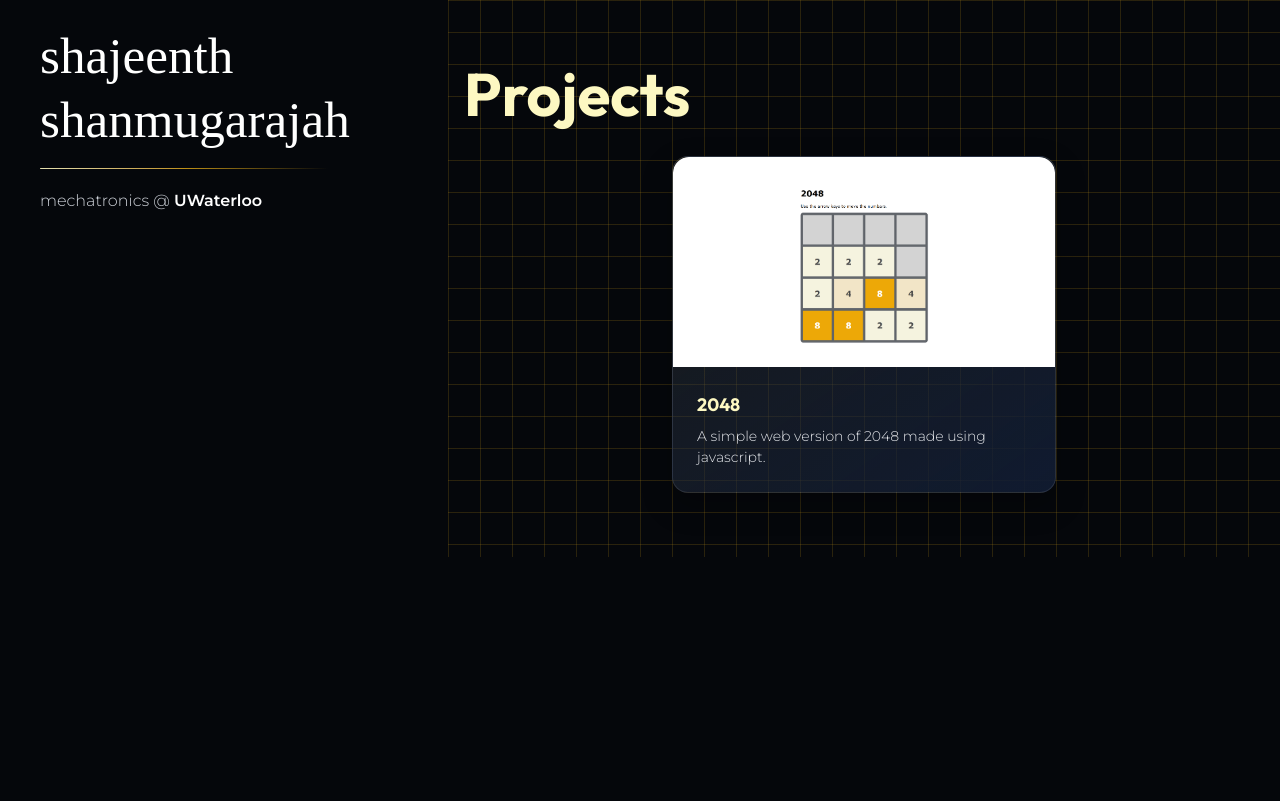
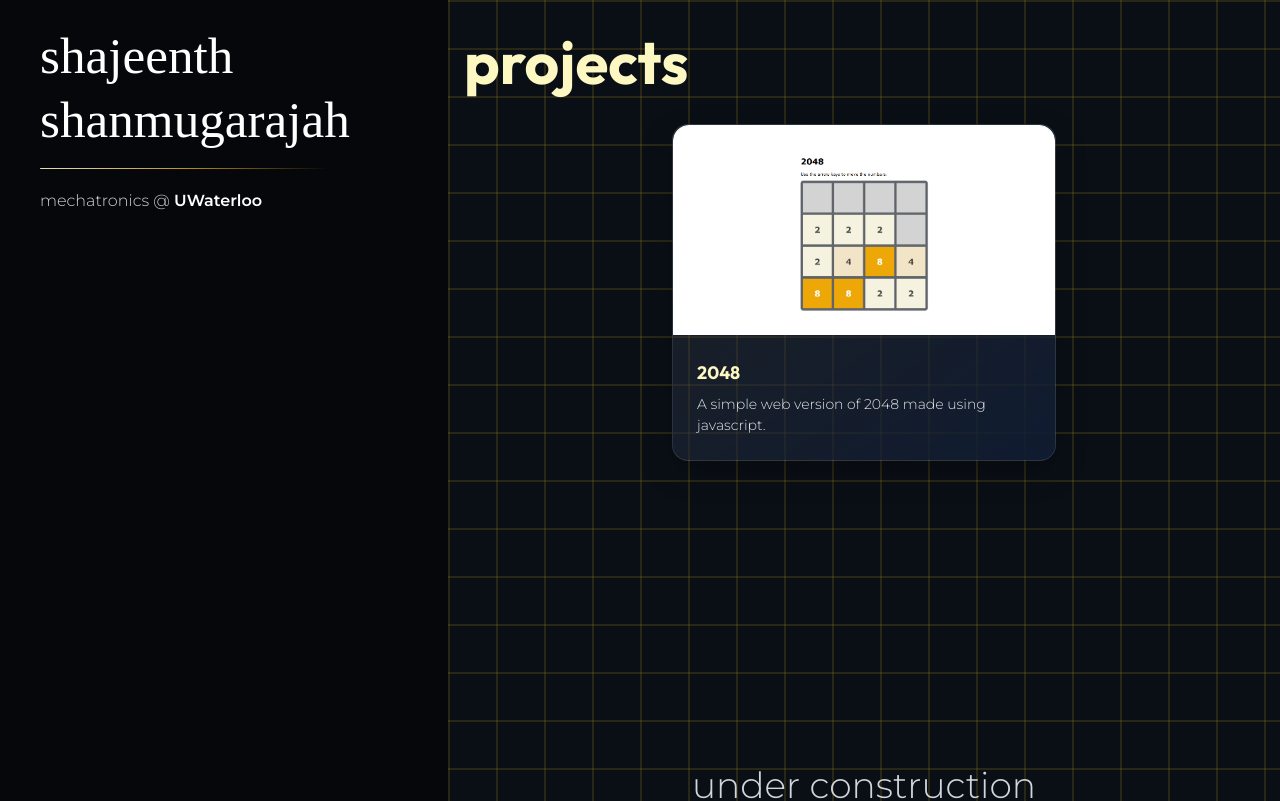
Before and after one commit to Shajeenth/Portfolio, a React (Vite) app: page / in a window 1280 px wide. Shown: the top 801 px of the page. Built offline with nearby package versions, Linux system fonts and the light colour scheme.

Commit message:
added grid background

```diff
--- a/src/components/Gap.tsx
+++ b/src/components/Gap.tsx
@@ -2,7 +2,7 @@
 
 function Gap() {
     return (
-        <div className="hero min-h-[75vh] bg-[#05070b] py-8">
+        <div className="hero min-h-[75vh] py-8">
             <div className="hero-content">
                 <div className="fade">
                     <p className="text-4xl tinytext mb-4 text-gray-300">
--- a/src/components/ProjectScroll.tsx
+++ b/src/components/ProjectScroll.tsx
@@ -3,18 +3,10 @@
 
 function ProjectScroll() {
     return (
-        <section
-            className="py-16"
-            style={{
-                backgroundColor: '#05070b',
-                backgroundImage:
-                    'linear-gradient(rgba(212, 160, 23, 0.18) 1px, transparent 1px), linear-gradient(90deg, rgba(212, 160, 23, 0.18) 1px, transparent 1px)',
-                backgroundSize: '32px 32px',
-            }}
-        >
+        <section className="py-8">
             <div className="container mx-auto px-4">
                 <div className="mt-0">
-                    <h1 className="text-6xl heading mb-8 mt-0 text-[#fdf8c2]">Projects</h1>
+                    <h1 className="text-6xl heading mb-8 mt-0 text-[#fdf8c2]">projects</h1>
                 </div>
                 <div className="flex justify-center">
                     <Project image="src/assets/img2048.png" alt="imageOf2048" header="2048" text="A simple web version of 2048 made using javascript."/>
--- a/src/main.tsx
+++ b/src/main.tsx
@@ -9,7 +9,15 @@
   <StrictMode>
     <div className="min-h-screen bg-[#05070b] lg:flex">
       <Name />
-      <div className="flex-1">
+      <div
+        className="flex-1"
+        style={{
+          backgroundColor: '#0a0f16',
+          backgroundImage:
+            'linear-gradient(rgba(212, 160, 23, 0.16) 2px, transparent 2px), linear-gradient(90deg, rgba(212, 160, 23, 0.16) 2px, transparent 2px)',
+          backgroundSize: '48px 48px',
+        }}
+      >
         <ProjectScroll />
         <Gap />
       </div>
```
